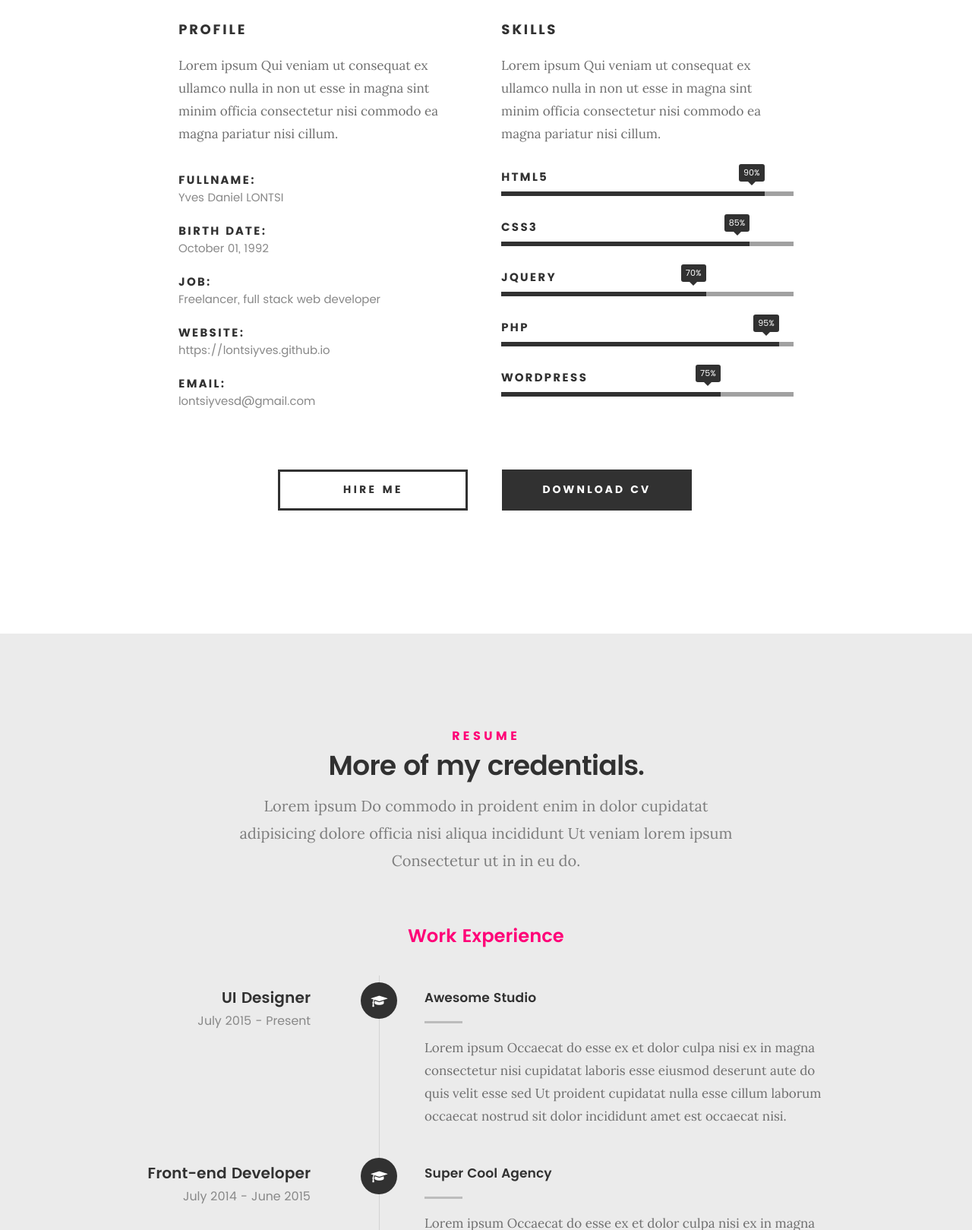
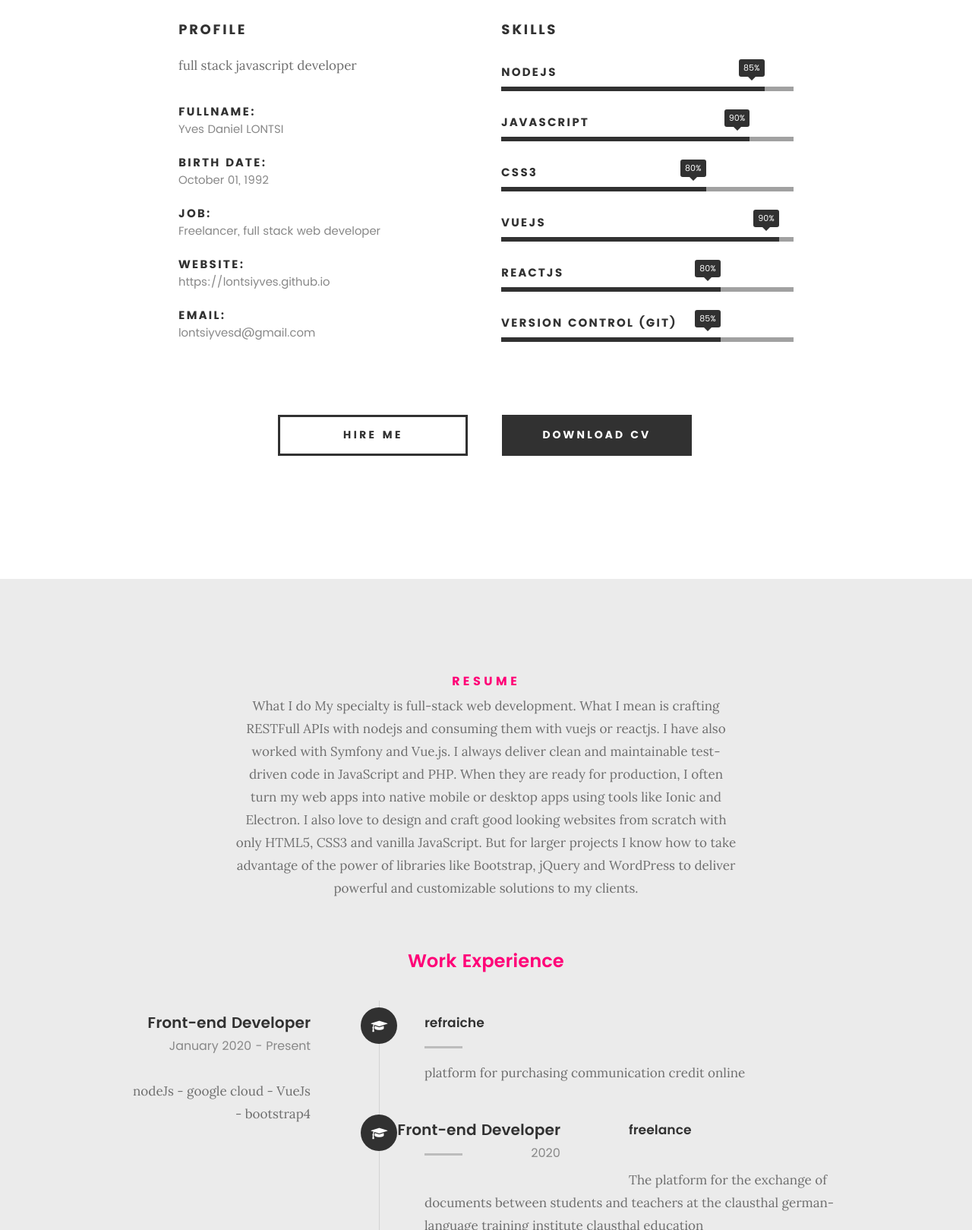
Before and after one commit to lontsiyves/yveslontsi, a plain HTML site: page index.html in a window 1280 px wide. Shown: the part 1181-2800 px from the top of the page at 76% size. Drawn offline with Linux system fonts and the light colour scheme; files whose address does not match are found by name.

Commit message:
Update code

```diff
--- a/index.html
+++ b/index.html
@@ -82,8 +82,7 @@
             <p class="my-name"><span>I'm Yves Daniel LONTSI</span></p>
 
             <p class="intro-position">
-              <span>Front-end Developer</span>
-              <span>Back-end Developer</span>
+              <span>full stack  javascript developer</span>
             </p>
 
             <a class="button stroke smoothscroll" href="#about" title=""
@@ -96,19 +95,19 @@
 
       <ul class="intro-social">
         <li>
-          <a href="#"><i class="fa fa-facebook"></i></a>
+          <a href="https://www.facebook.com/yvesdaniel.lontsisontio"><i class="fa fa-facebook"></i></a>
         </li>
         <li>
-          <a href="#"><i class="fa fa-behance"></i></a>
+          <a href="#"><i class="fa fa-google"></i></a>
         </li>
         <li>
-          <a href="#"><i class="fa fa-twitter"></i></a>
+          <a href="https://twitter.com/LONTSI127"><i class="fa fa-twitter"></i></a>
         </li>
         <li>
-          <a href="#"><i class="fa fa-dribbble"></i></a>
+          <a href="https://www.linkedin.com/in/lontsi-yves-daniel-39074a154/"><i class="fa fa-linkedin"></i></a>
         </li>
         <li>
-          <a href="#"><i class="fa fa-instagram"></i></a>
+          <a href="https://www.instagram.com/yves_lontsi/"><i class="fa fa-instagram"></i></a>
         </li>
       </ul>
       <!-- /intro-social -->
@@ -140,9 +139,7 @@
         <div class="col-six tab-full">
           <h3>Profile</h3>
           <p>
-            Lorem ipsum Qui veniam ut consequat ex ullamco nulla in non ut esse
-            in magna sint minim officia consectetur nisi commodo ea magna
-            pariatur nisi cillum.
+            full stack  javascript developer
           </p>
 
           <ul class="info-list">
@@ -172,32 +169,30 @@
 
         <div class="col-six tab-full">
           <h3>Skills</h3>
-          <p>
-            Lorem ipsum Qui veniam ut consequat ex ullamco nulla in non ut esse
-            in magna sint minim officia consectetur nisi commodo ea magna
-            pariatur nisi cillum.
-          </p>
-
           <ul class="skill-bars">
             <li>
-              <div class="progress percent90"><span>90%</span></div>
-              <strong>HTML5</strong>
+              <div class="progress percent90"><span>85%</span></div>
+              <strong>Nodejs</strong>
             </li>
             <li>
-              <div class="progress percent85"><span>85%</span></div>
+              <div class="progress percent85"><span>90%</span></div>
+              <strong>Javascript</strong>
+            </li>
+            <li>
+              <div class="progress percent70"><span>80%</span></div>
               <strong>CSS3</strong>
             </li>
             <li>
-              <div class="progress percent70"><span>70%</span></div>
-              <strong>JQuery</strong>
+              <div class="progress percent95"><span>90%</span></div>
+              <strong>VueJs</strong>
             </li>
             <li>
-              <div class="progress percent95"><span>95%</span></div>
-              <strong>PHP</strong>
+              <div class="progress percent75"><span>80%</span></div>
+              <strong>ReactJs</strong>
             </li>
             <li>
-              <div class="progress percent75"><span>75%</span></div>
-              <strong>Wordpress</strong>
+              <div class="progress percent75"><span>85%</span></div>
+              <strong>Version Control (git)</strong>
             </li>
           </ul>
           <!-- /skill-bars -->
@@ -223,12 +218,10 @@
       <div class="row section-intro">
         <div class="col-twelve">
           <h5>Resume</h5>
-          <h1>More of my credentials.</h1>
-
-          <p class="lead">
-            Lorem ipsum Do commodo in proident enim in dolor cupidatat
-            adipisicing dolore officia nisi aliqua incididunt Ut veniam lorem
-            ipsum Consectetur ut in in eu do.
+          <p>
+            What I do
+            My specialty is full-stack web development. What I mean is crafting RESTFull APIs with nodejs and consuming them with vuejs or reactjs. I have also worked with Symfony and Vue.js. I always deliver clean and maintainable test-driven code in JavaScript and PHP. When they are ready for production, I often turn my web apps into native mobile or desktop apps using tools like Ionic and Electron.
+            I also love to design and craft good looking websites from scratch with only HTML5, CSS3 and vanilla JavaScript. But for larger projects I know how to take advantage of the power of libraries like Bootstrap, jQuery and WordPress to deliver powerful and customizable solutions to my clients.
           </p>
         </div>
       </div>
@@ -248,18 +241,15 @@
               </div>
 
               <div class="timeline-header">
-                <h3>UI Designer</h3>
-                <p>July 2015 - Present</p>
+                <h3>Front-end Developer</h3>
+                <p>January 2020 - Present</p>
+                nodeJs - google cloud  - VueJs  - bootstrap4
               </div>
 
               <div class="timeline-content">
-                <h4>Awesome Studio</h4>
+                <h4>refraiche</h4>
                 <p>
-                  Lorem ipsum Occaecat do esse ex et dolor culpa nisi ex in
-                  magna consectetur nisi cupidatat laboris esse eiusmod deserunt
-                  aute do quis velit esse sed Ut proident cupidatat nulla esse
-                  cillum laborum occaecat nostrud sit dolor incididunt amet est
-                  occaecat nisi.
+                  platform for purchasing communication credit online
                 </p>
               </div>
             </div>
@@ -272,18 +262,15 @@
 
               <div class="timeline-header">
                 <h3>Front-end Developer</h3>
-                <p>July 2014 - June 2015</p>
+                <p>2020</p>
               </div>
 
               <div class="timeline-content">
-                <h4>Super Cool Agency</h4>
+                <h4>freelance</h4>
                 <p>
-                  Lorem ipsum Occaecat do esse ex et dolor culpa nisi ex in
-                  magna consectetur nisi cupidatat laboris esse eiusmod deserunt
-                  aute do quis velit esse sed Ut proident cupidatat nulla esse
-                  cillum laborum occaecat nostrud sit dolor incididunt amet est
-                  occaecat nisi incididunt.
+                  The platform for the exchange of documents between students and teachers at the clausthal german-language training institute clausthal education
                 </p>
+                nodeJs - google cloud  - VueJs  - bootstrap4
               </div>
             </div>
             <!-- /timeline-block -->
@@ -294,19 +281,16 @@
               </div>
 
               <div class="timeline-header">
-                <h3>Web Designer</h3>
-                <p>May 2013 - June 2014</p>
+                <h3>Developer</h3>
+                <p>2019</p>
               </div>
 
               <div class="timeline-content">
-                <h4>Great Designs Studio</h4>
+                <h4>smsngin</h4>
                 <p>
-                  Lorem ipsum Occaecat do esse ex et dolor culpa nisi ex in
-                  magna consectetur nisi cupidatat laboris esse eiusmod deserunt
-                  aute do quis velit esse sed Ut proident cupidatat nulla esse
-                  cillum laborum occaecat nostrud sit dolor incididunt amet est
-                  occaecat nisi incididunt.
+                  cameroonian sms sending platform
                 </p>
+                nodeJs Mongodb  VueJs   bootstrap3
               </div>
             </div>
             <!-- /timeline-block -->
```
